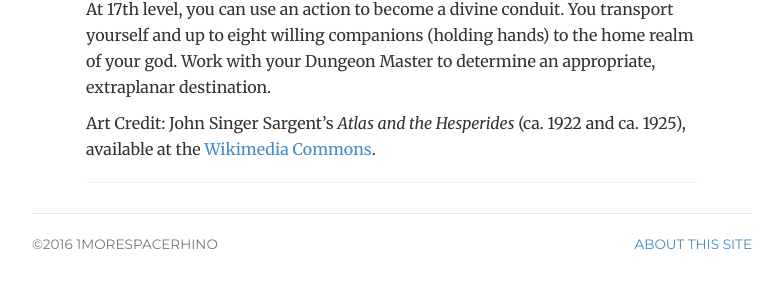
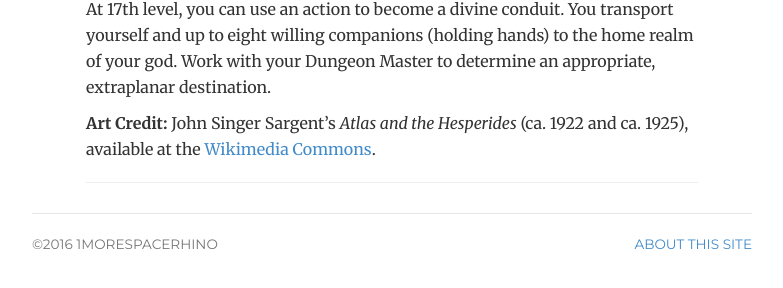
Before and after one commit to 1morespacerhino/1morespacerhino.github.io, a Jekyll site: the page built from _posts/2016-05-16-Travel-Domain.md, in a window 1280 px wide and 900 px high, scrolled down 1679 px. Shown: the part 594-882 px from the top of the window, without its empty margins (248-1031 px from the left). Built offline with Jekyll 4.4.1, drawn with Linux system fonts in a browser that asks for light colours; part of the change alters nothing that is shown; some of the changed text lies outside the part shown.

```diff
--- a/_posts/2016-05-16-Travel-Domain.md
+++ b/_posts/2016-05-16-Travel-Domain.md
@@ -9,8 +9,8 @@ The domain of travel values the journey, both physical and spiritual. While grow
 
 #### Travel Domain Spells ####
 
-**Cleric Level:** **Spells**
-**1st:** *comprehend languages*, *long strider*
+**Cleric Level:** *spell name*
+**1st:** *comprehend languages*, *longstrider*
 **3rd:** *misty step*, *pass without a trace*
 **5th:** *create food and water*, *tongues*
 **7th:** *dimension door*, *freedom of movement*
@@ -41,7 +41,7 @@ At 8th level, you gain the ability to infuse your weapon strikes with divine ene
 ### Divine Conduit ###
 At 17th level, you can use an action to become a divine conduit. You transport yourself and up to eight willing companions (holding hands) to the home realm of your god. Work with your Dungeon Master to determine an appropriate, extraplanar destination.
 
-Art Credit: John Singer Sargent's *Atlas and the Hesperides* (ca. 1922 and ca. 1925), available at the [Wikimedia Commons][2].
+**Art Credit:** John Singer Sargent's *Atlas and the Hesperides* (ca. 1922 and ca. 1925), available at the [Wikimedia Commons][2].
 
 [1]:http://www.dmsguild.com/product/145542/Elemental-Evil-Players-Companion-5e
 [2]:https://commons.wikimedia.org/wiki/File:John_Singer_Sargent_-_Atlas_and_the_Hesperides,_1922-1925.jpg
```
